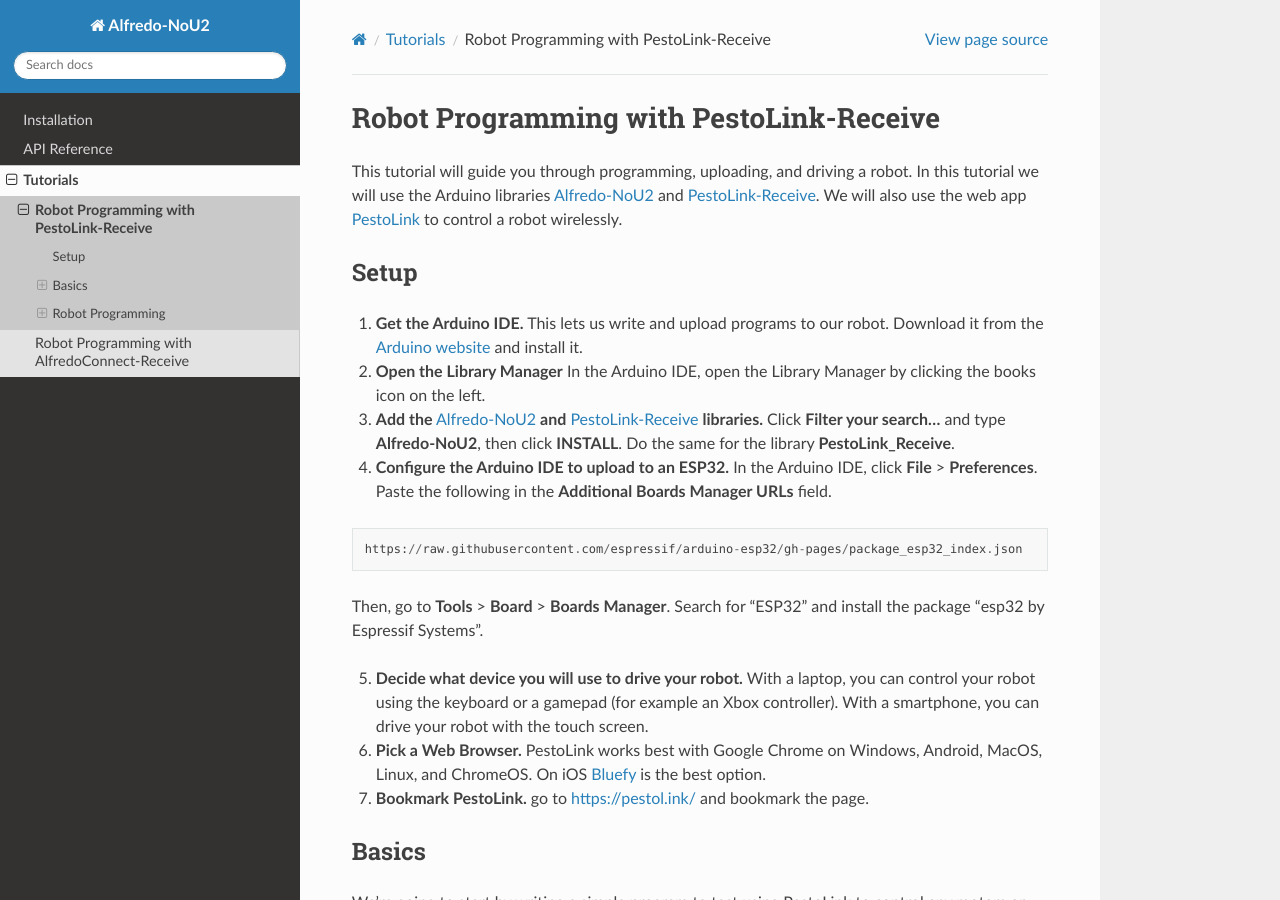
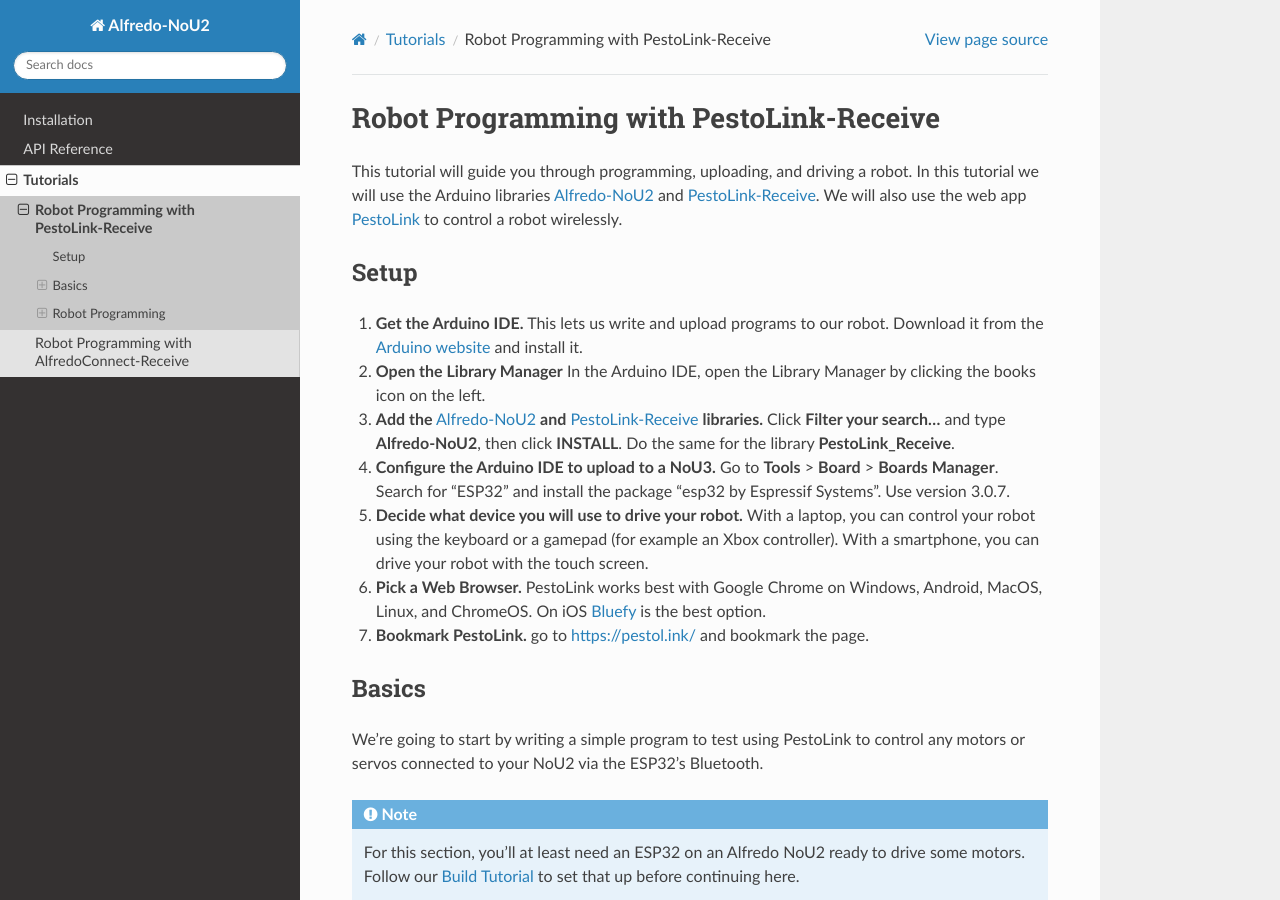
Before and after one commit to AlfredoSystems/Alfredo-NoU2, a Sphinx documentation site: the page built from docs/source/robot_programming_tutorial_Pesto_Link.rst, in a window 1280 px wide and 900 px high. Built offline with Sphinx 7.4.7 and the Read the Docs theme 3.1.0, drawn with Linux system fonts in a browser that asks for light colours; some of the changed text lies outside the part shown.

Commit message:
Update robot_programming_tutorial_Pesto_Link.rst

```diff
--- a/docs/source/robot_programming_tutorial_Pesto_Link.rst
+++ b/docs/source/robot_programming_tutorial_Pesto_Link.rst
@@ -12,13 +12,7 @@
 
 3. **Add the** `Alfredo-NoU2`_ **and** `PestoLink-Receive`_ **libraries.** Click **Filter your search...** and type **Alfredo-NoU2**, then click **INSTALL**. Do the same for the library **PestoLink_Receive**.
 
-4. **Configure the Arduino IDE to upload to an ESP32.** In the Arduino IDE, click **File** > **Preferences**. Paste the following in the **Additional Boards Manager URLs** field.
-
-::
-
-    https://raw.githubusercontent.com/espressif/arduino-esp32/gh-pages/package_esp32_index.json
-
-Then, go to **Tools** > **Board** > **Boards Manager**. Search for "ESP32" and install the package "esp32 by Espressif Systems".
+4. **Configure the Arduino IDE to upload to a NoU3.** Go to **Tools** > **Board** > **Boards Manager**. Search for "ESP32" and install the package "esp32 by Espressif Systems". Use version 3.0.7.
 
 5. **Decide what device you will use to drive your robot.** With a laptop, you can control your robot using the keyboard or a gamepad (for example an Xbox controller). With a smartphone, you can drive your robot with the touch screen.
 
```
Also changed, not shown: other parts of docs/source/robot_programming_tutorial_Pesto_Link.rst (+1 -1 lines).
